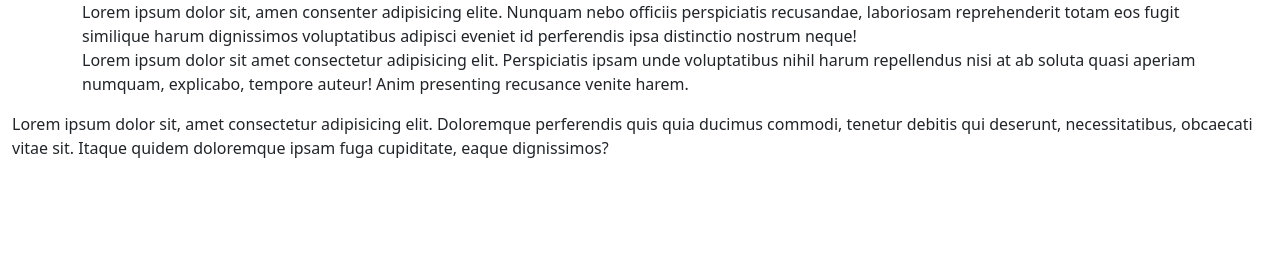
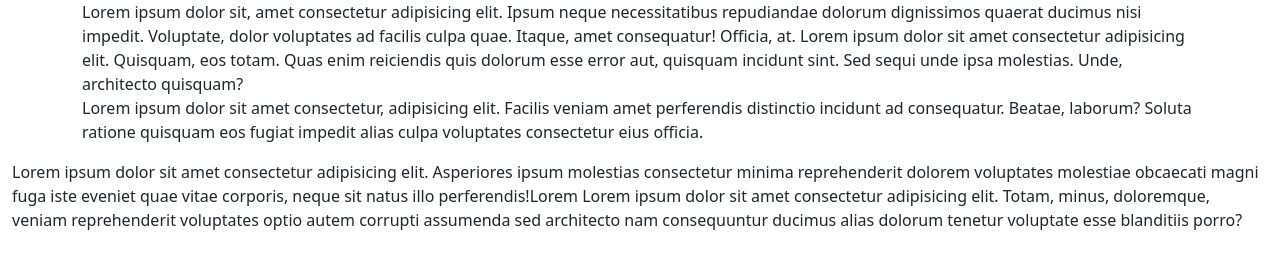
Before and after one commit to divyakantvanajara/frontend, a plain HTML site: page bootstrap/lesson2.html in a window 1280 px wide. Drawn offline with nearby package versions, Linux system fonts and the light colour scheme.

Commit message:
bootstrap

```diff
--- a/bootstrap/lesson2.html
+++ b/bootstrap/lesson2.html
@@ -13,22 +13,28 @@
   </head>
   <body>
     <div class="container">
-      Lorem ipsum dolor sit, amen consenter adipisicing elite. Nunquam nebo
-      officiis perspiciatis recusandae, laboriosam reprehenderit totam eos fugit
-      similique harum dignissimos voluptatibus adipisci eveniet id perferendis
-      ipsa distinctio nostrum neque!
+      Lorem ipsum dolor sit, amet consectetur adipisicing elit. Ipsum neque
+      necessitatibus repudiandae dolorum dignissimos quaerat ducimus nisi
+      impedit. Voluptate, dolor voluptates ad facilis culpa quae. Itaque, amet
+      consequatur! Officia, at. Lorem ipsum dolor sit amet consectetur
+      adipisicing elit. Quisquam, eos totam. Quas enim reiciendis quis dolorum
+      esse error aut, quisquam incidunt sint. Sed sequi unde ipsa molestias.
+      Unde, architecto quisquam?
       <p>
-        Lorem ipsum dolor sit amet consectetur adipisicing elit. Perspiciatis
-        ipsam unde voluptatibus nihil harum repellendus nisi at ab soluta quasi
-        aperiam numquam, explicabo, tempore auteur! Anim presenting recusance
-        venite harem.
+        Lorem ipsum dolor sit amet consectetur, adipisicing elit. Facilis veniam
+        amet perferendis distinctio incidunt ad consequatur. Beatae, laborum?
+        Soluta ratione quisquam eos fugiat impedit alias culpa voluptates
+        consectetur eius officia.
       </p>
     </div>
     <div class="container-fluid">
-      Lorem ipsum dolor sit, amet consectetur adipisicing elit. Doloremque
-      perferendis quis quia ducimus commodi, tenetur debitis qui deserunt,
-      necessitatibus, obcaecati vitae sit. Itaque quidem doloremque ipsam fuga
-      cupiditate, eaque dignissimos?
+      Lorem ipsum dolor sit amet consectetur adipisicing elit. Asperiores ipsum
+      molestias consectetur minima reprehenderit dolorem voluptates molestiae
+      obcaecati magni fuga iste eveniet quae vitae corporis, neque sit natus
+      illo perferendis!Lorem Lorem ipsum dolor sit amet consectetur adipisicing
+      elit. Totam, minus, doloremque, veniam reprehenderit voluptates optio
+      autem corrupti assumenda sed architecto nam consequuntur ducimus alias
+      dolorum tenetur voluptate esse blanditiis porro?
     </div>
 
     <script
```
